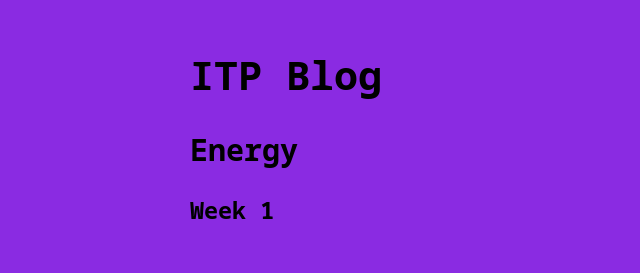
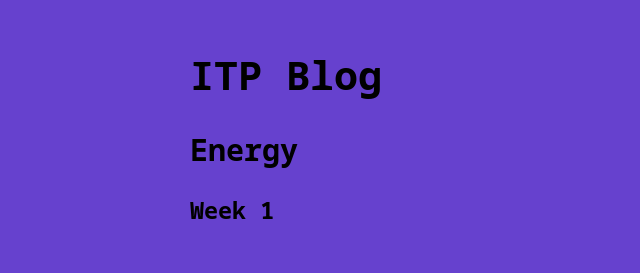
Before and after one commit to nimanns/itpblogspring23, a plain HTML site: page energy/index.html in a window 1280 px wide. Shown: the whole page, without its empty margins (0-640 px from the left). Drawn offline with Linux system fonts and the light colour scheme.

Commit message:
minor fix

```diff
--- a/energy/index.html
+++ b/energy/index.html
@@ -7,11 +7,7 @@
   <meta name="viewport" content="width=device-width, initial-scale=1.0">
   <title>ITP Blog - Energy</title>
   <link rel="stylesheet" href="../style.css">
-  <style>
-    body {
-      background-color: blueviolet;
-    }
-  </style>
+  <link rel="stylesheet" href="style.css">
 </head>
 
 <body>
--- /dev/null
+++ b/energy/style.css
@@ -0,0 +1,3 @@
+body {
+  background-color: #6641ce;
+}
```
Also changed, not shown: energy/1.html (+2 -6 lines).
